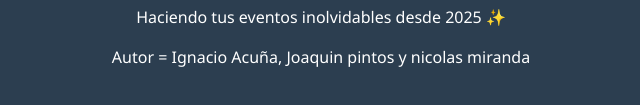
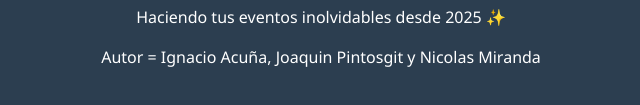
Before and after one commit to Ignaciio871/Alquilar-ya, a plain HTML site: page index.html in a window 1280 px wide. Shown: the part 1725-1830 px from the top of the page, 319-959 px from the left. Drawn offline with nearby package versions, Linux system fonts and the light colour scheme.

Commit message:
footer mayusculas

```diff
--- a/index.html
+++ b/index.html
@@ -176,7 +176,7 @@
     <div class="container">
       <p class="mb-0">© 2025 Salones Ya - Alquiler de Salones | Todos los derechos reservados</p>
       <p class="mt-2">Haciendo tus eventos inolvidables desde 2025 ✨</p>
-      <p>Autor = Ignacio Acuña,  Joaquin pintos y nicolas miranda</p>
+      <p>Autor = Ignacio Acuña,  Joaquin Pintosgit y Nicolas Miranda</p>
     </div>
     <script src="https://www.gstatic.com/firebasejs/9.23.0/firebase-app-compat.js"></script>
     <script src="https://www.gstatic.com/firebasejs/9.23.0/firebase-firestore-compat.js"></script>
```
